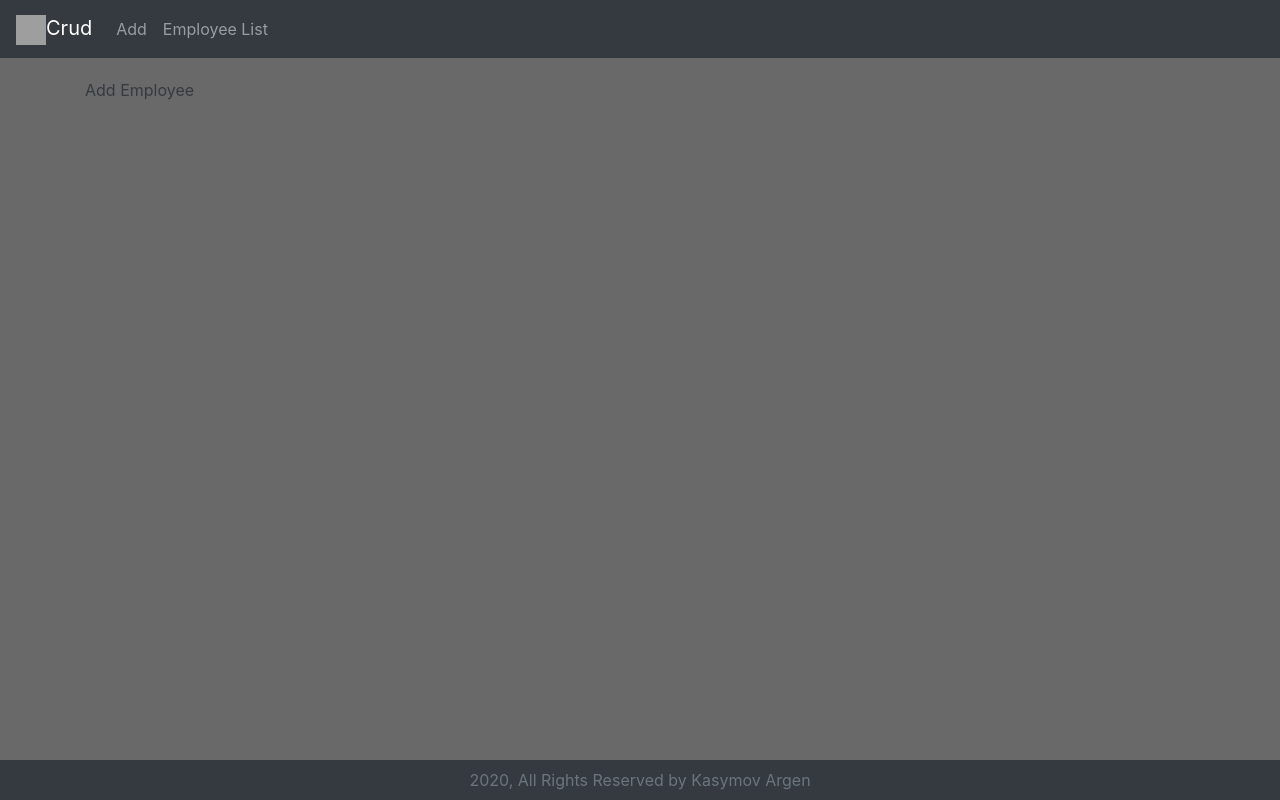
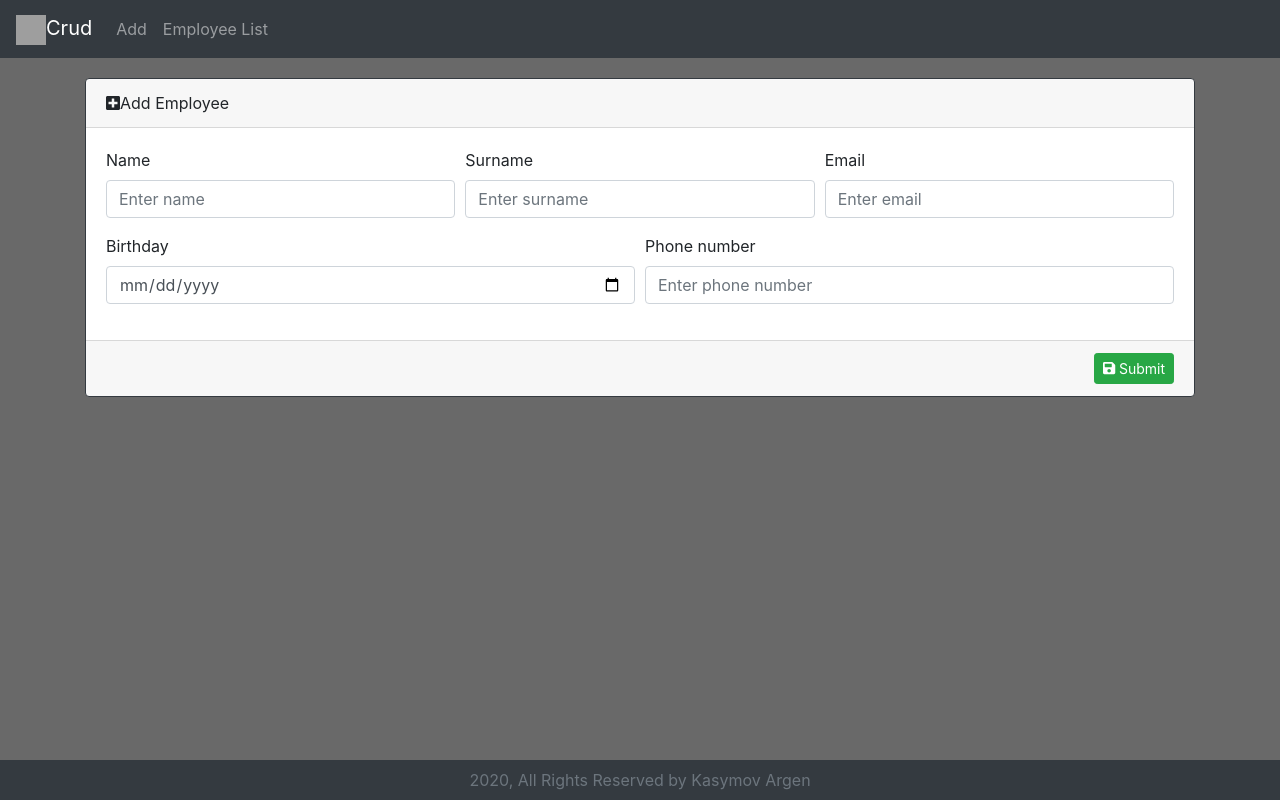
Before and after one commit to mistaru/reactCrud, a React (Create React App) app in the folder src/main/webapp/reactjs/: page /employee in a window 1280 px wide. Built offline with nearby package versions, Linux system fonts and the light colour scheme; grey boxes are pictures that could not be loaded.

Commit message:
add icons buttons save and tables, forms new employee, tables employee, alert, change, save button

```diff
--- a/src/main/webapp/reactjs/package.json
+++ b/src/main/webapp/reactjs/package.json
@@ -3,6 +3,9 @@
   "version": "0.1.0",
   "private": true,
   "dependencies": {
+    "@fortawesome/fontawesome-svg-core": "^1.2.30",
+    "@fortawesome/free-solid-svg-icons": "^5.14.0",
+    "@fortawesome/react-fontawesome": "^0.1.11",
     "@testing-library/jest-dom": "^4.2.4",
     "@testing-library/react": "^9.5.0",
     "@testing-library/user-event": "^7.2.1",
--- a/src/main/webapp/reactjs/src/components/Employee.js
+++ b/src/main/webapp/reactjs/src/components/Employee.js
@@ -1,11 +1,93 @@
-import React from "react";
+import React, {Component} from "react";
+import {Card, Form, Button, Col} from "react-bootstrap";
+import {FontAwesomeIcon} from "@fortawesome/react-fontawesome";
+import {faPlusSquare, faSave} from "@fortawesome/free-solid-svg-icons";
 
-class Employee extends React.Component{
+export default class Employee extends Component {
+    constructor(props) {
+        super(props);
+        this.state = {name:'', surname:'', email:'', birthday:'', phoneNumber:''};
+        this.EmployeeChange = this.EmployeeChange.bind(this);
+        this.submitEmployee = this.submitEmployee.bind(this);
+    }
+
+    submitEmployee(event) {
+        alert('Name: ' + this.state.name + ', Surname:  ' + this.state.surname + ', Email' + this.state.email
+            + ', Birthday' + this.state.birthday + ', Phone Number' + this.state.phoneNumber)
+        event.preventDefault()
+    }
+
+    EmployeeChange(event) {
+        this.setState({
+        [event.target.name]:event.target.value
+        });
+    }
+
     render() {
-        return(
-            <div className="text-dark">Add Employee</div>
+        return (
+            <Card className="border border-dark bg-gray text-black">
+                <Card.Header><FontAwesomeIcon icon={faPlusSquare} />
+                    Add Employee
+                </Card.Header>
+                <Form onSubmit={this.submitEmployee} id="bookFormId">
+                <Card.Body>
+                        <Form.Row>
+                            <Form.Group as={Col} controlId = "formGridName">
+                                <Form.Label>Name</Form.Label>
+                                <Form.Control required
+                                    type="text" name="name"
+                                    value={this.state.name}
+                                    onChange={this.EmployeeChange}
+                                    className={"bg-gray text-black"}
+                                    placeholder="Enter name" />
+                            </Form.Group>
+                            <Form.Group as={Col} controlId = "formGridSurname">
+                                <Form.Label>Surname</Form.Label>
+                                <Form.Control required
+                                    type="text" name="surname"
+                                    value={this.state.surname}
+                                    onChange={this.EmployeeChange}
+                                    className={"bg-gray text-black"}
+                                    placeholder="Enter surname" />
+                            </Form.Group>
+                            <Form.Group as={Col} controlId = "formGridEmail">
+                                <Form.Label>Email</Form.Label>
+                                <Form.Control required
+                                    type="email" name="email"
+                                    value={this.state.email}
+                                    onChange={this.EmployeeChange}
+                                    className={"bg-gray text-black"}
+                                    placeholder="Enter email" />
+                            </Form.Group>
+                        </Form.Row>
+                        <Form.Row>
+                            <Form.Group as={Col} controlId = "formGridBirthday">
+                                <Form.Label>Birthday</Form.Label>
+                                <Form.Control required
+                                    type="date" name="birthday"
+                                    value={this.state.birthday}
+                                    onChange={this.EmployeeChange}
+                                    className={"bg-gray text-black"}
+                                    placeholder="Enter birthday" />
+                            </Form.Group>
+                            <Form.Group as={Col} controlId = "formGridPhoneNumber">
+                                <Form.Label>Phone number</Form.Label>
+                                <Form.Control required
+                                    type="text" name="phoneNumber"
+                                    value={this.state.phoneNumber}
+                                    onChange={this.EmployeeChange}
+                                    className={"bg-gray text-black"}
+                                    placeholder="Enter phone number" />
+                            </Form.Group>
+                        </Form.Row>
+                </Card.Body>
+                    <Card.Footer style = {{"textAlign":"right"}}>
+                    <Button size = "sm" variant="success" type="submit">
+                        <FontAwesomeIcon icon={faSave} /> Submit
+                    </Button>
+                    </Card.Footer>
+                </Form>
+            </Card>
         )
     }
 }
-
-export default Employee;
--- a/src/main/webapp/reactjs/src/components/List.js
+++ b/src/main/webapp/reactjs/src/components/List.js
@@ -1,11 +1,34 @@
-import React from "react";
+import React, {Component} from "react";
+import {Card, Table} from "react-bootstrap";
+import {FontAwesomeIcon} from "@fortawesome/react-fontawesome";
+import {faList} from "@fortawesome/free-solid-svg-icons";
 
-class List extends React.Component {
+export default class List extends Component {
     render() {
         return (
-            <div className="text-dark">List</div>
+            <Card className="border border-dark bg-gray text-black">
+                <Card.Header><FontAwesomeIcon icon={faList} />
+                    List Employee
+                </Card.Header>
+                <Card.Body>
+                    <Table bordered hover striped variant="gray">
+                        <thead>
+                        <tr>
+                            <th>Name</th>
+                            <th>SurName</th>
+                            <th>Birthday</th>
+                            <th>email</th>
+                            <th>Phone Number</th>
+                        </tr>
+                        </thead>
+                        <tbody>
+                        <tr align="center">
+                            <td colSpan="6">No Employees Available</td>
+                        </tr>
+                        </tbody>
+                    </Table>
+                </Card.Body>
+            </Card>
         )
     }
 }
-
-export default List;
```
Also changed, not shown: 1 other file (tests, documents, lock files or other folders).
